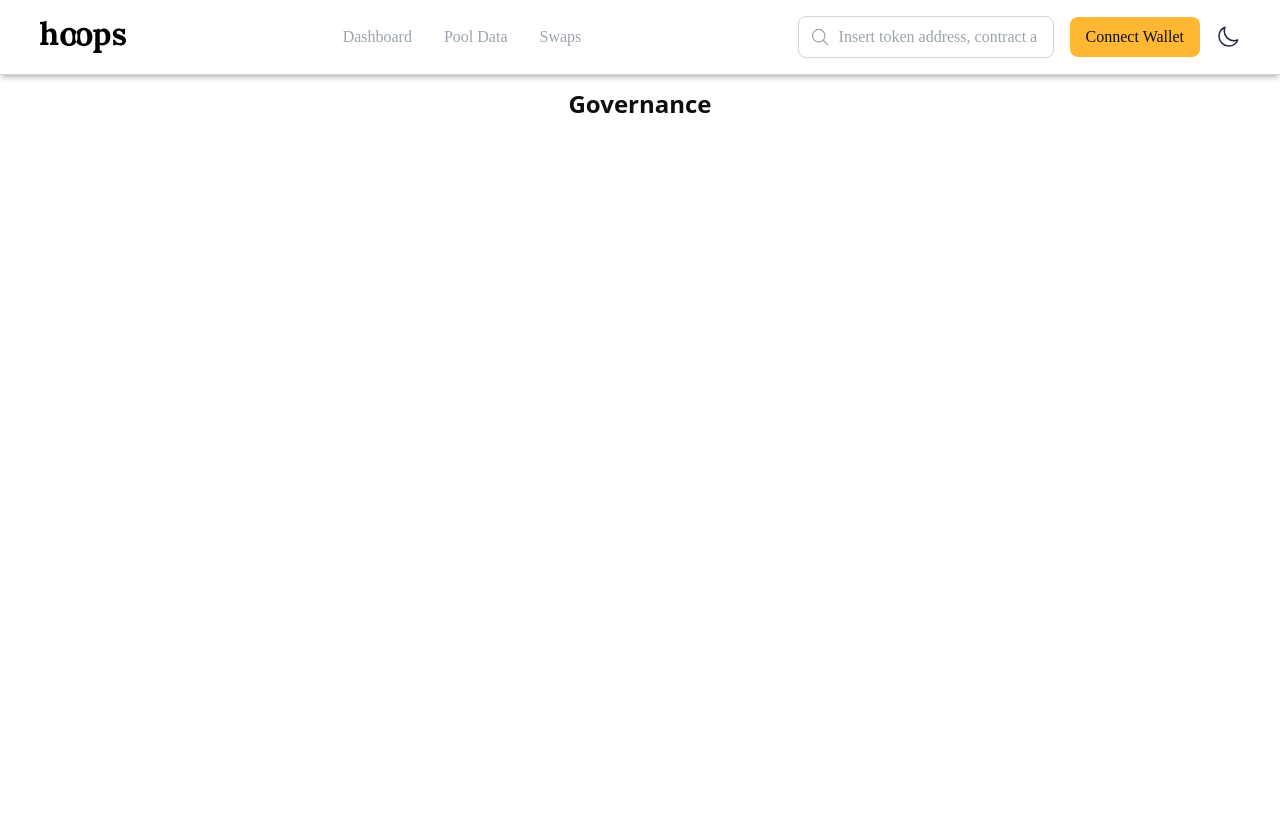
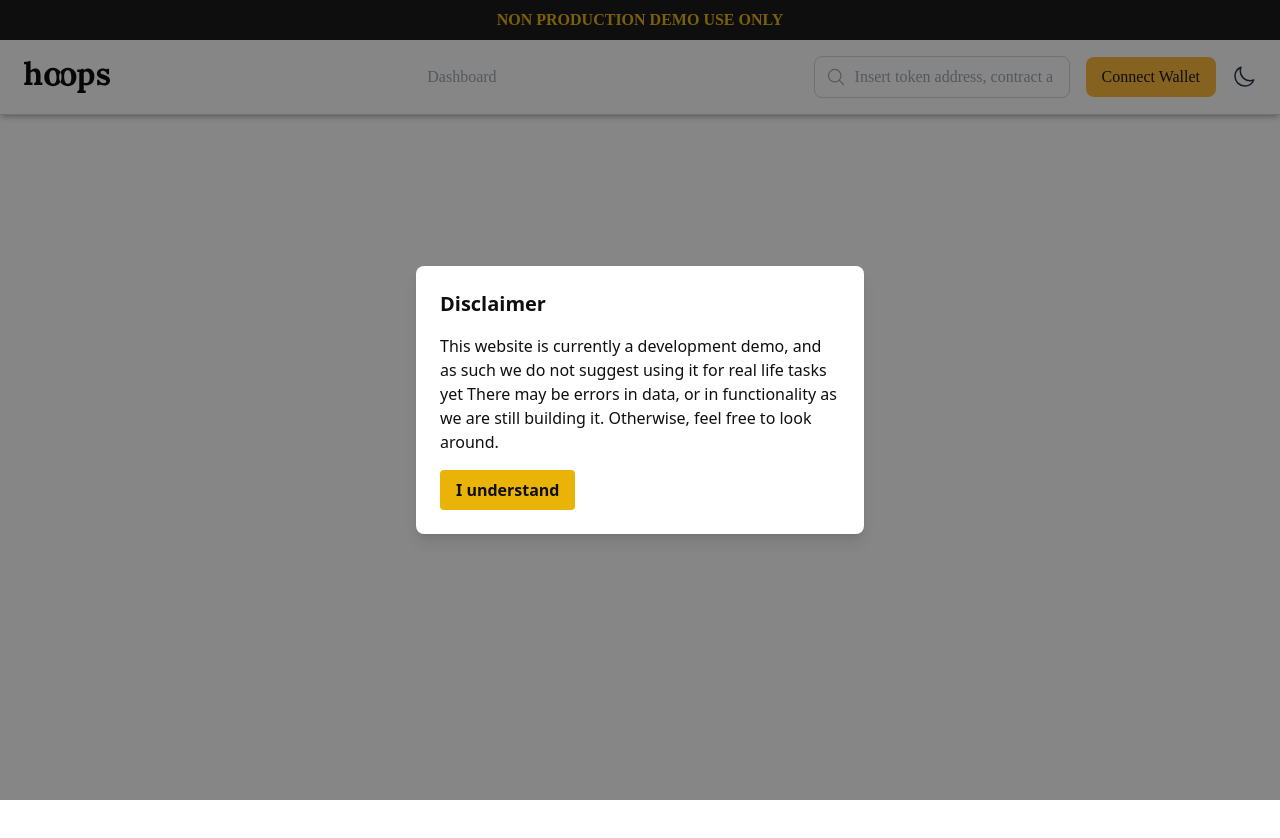
Before and after one commit to Hoops-Finance/dashboard-ui, a Next.js app: page /governance in a window 1280 px wide. Shown: the top 838 px of the page. Built offline with nearby package versions, Linux system fonts and the light colour scheme.

Commit message:
add non production disclaimer

```diff
--- a/app/layout.tsx
+++ b/app/layout.tsx
@@ -1,7 +1,7 @@
 // app/layout.tsx
 "use client";
 
-import React, { ReactNode } from "react";
+import React, { ReactNode, useState } from "react";
 import { ClientWalletProvider } from "../components/ClientWalletProvider";
 import Navbar from "../components/Navbar";
 import { ThemeProvider } from "../components/ThemeContext";
@@ -20,6 +20,8 @@ const inter = Inter({
 });
 
 export default function RootLayout({ children }: RootLayoutProps) {
+  const [showModal, setShowModal] = useState(true);
+
   return (
     <html lang="en" className={inter.variable}>
       <head>
@@ -32,6 +34,21 @@ export default function RootLayout({ children }: RootLayoutProps) {
           <ClientWalletProvider>
             <Navbar />
             <main className="pt-16">{children}</main>
+
+            {showModal && (
+              <div className="fixed inset-0 flex items-center justify-center bg-black bg-opacity-50 z-50">
+                <div className="bg-white p-6 rounded-lg shadow-lg max-w-md w-full">
+                  <h2 className="text-xl font-semibold mb-4">Disclaimer</h2>
+                  <p className="mb-4">
+                    This website is currently a development demo, and as such we do not suggest using it for real life tasks yet There may be errors in data, or in functionality as we are still
+                    building it. Otherwise, feel free to look around.
+                  </p>
+                  <button className="bg-yellow-500 hover:bg-yellow-600 text-black font-semibold py-2 px-4 rounded" onClick={() => setShowModal(false)}>
+                    I understand
+                  </button>
+                </div>
+              </div>
+            )}
           </ClientWalletProvider>
         </ThemeProvider>
       </body>
--- a/components/Navbar.tsx
+++ b/components/Navbar.tsx
@@ -13,20 +13,29 @@ const Navbar: React.FC = () => {
   const pathname = usePathname();
   const [isMenuOpen, setIsMenuOpen] = useState(false);
   const [searchQuery, setSearchQuery] = useState("");
+  const [showModal, setShowModal] = useState(false);
 
   const toggleMenu = () => {
     setIsMenuOpen(!isMenuOpen);
   };
 
   return (
-    <nav className="w-full bg-white dark:bg-gray-800 shadow-md p-4 font-lora fixed top-0 left-0 right-0 z-50 border-b border-gray-300 dark:border-gray-700">
-      <div className="max-w-screen-2xl mx-auto flex justify-between items-center relative px-6">
+    <nav className="w-full bg-white dark:bg-gray-800 shadow-md font-lora fixed top-0 left-0 right-0 z-50 border-b border-gray-300 dark:border-gray-700">
+      {/* Top bar with clickable disclaimer */}
+      <div
+        className="w-full bg-black text-yellow-500 font-bold text-center py-2 cursor-pointer"
+        onClick={() => setShowModal(true)} // Show modal when clicked
+      >
+        NON PRODUCTION DEMO USE ONLY
+      </div>
+
+      <div className="max-w-screen-2xl mx-auto flex justify-between items-center relative px-6 py-4">
         <Link href="/dashboard" className="inline-flex items-center gap-2 font-lora">
           {/* Apply the invert filter in dark mode */}
           <Image src="/images/logo2.svg" alt="Logo" width={64} height={64} className={`h-8 w-auto ${theme === "dark" ? "invert" : ""}`} />
         </Link>
         <div className="hidden lg:flex space-x-8 relative">
-          {["Dashboard", "Pool Data", "Swaps"].map((tab) => (
+          {["Dashboard"].map((tab) => (
             <Link
               key={tab}
               href={`/${tab.toLowerCase().replace(" ", "")}`}
@@ -66,9 +75,10 @@ const Navbar: React.FC = () => {
           </button>
         </div>
       </div>
+
       {isMenuOpen && (
         <div className="lg:hidden flex flex-col space-y-4 mt-4">
-          {["Dashboard", "Pool Data", "Swaps"].map((tab) => (
+          {["Dashboard"].map((tab) => (
             <Link
               key={tab}
               href={`/${tab.toLowerCase().replace(" ", "")}`}
@@ -93,6 +103,22 @@ const Navbar: React.FC = () => {
           </div>
         </div>
       )}
+
+      {/* Disclaimer Modal */}
+      {showModal && (
+        <div className="fixed inset-0 flex items-center justify-center bg-black bg-opacity-50 z-50">
+          <div className="bg-white p-6 rounded-lg shadow-lg max-w-md w-full">
+            <h2 className="text-xl font-semibold mb-4">Disclaimer</h2>
+            <p className="mb-4">
+              This website is currently a development demo, and as such we do not suggest using it for real life tasks yet. There may be errors in data, or in functionality as we are still building
+              it. Otherwise, feel free to look around.
+            </p>
+            <button className="bg-yellow-500 hover:bg-yellow-600 text-black font-semibold py-2 px-4 rounded" onClick={() => setShowModal(false)}>
+              I understand
+            </button>
+          </div>
+        </div>
+      )}
     </nav>
   );
 };
```
